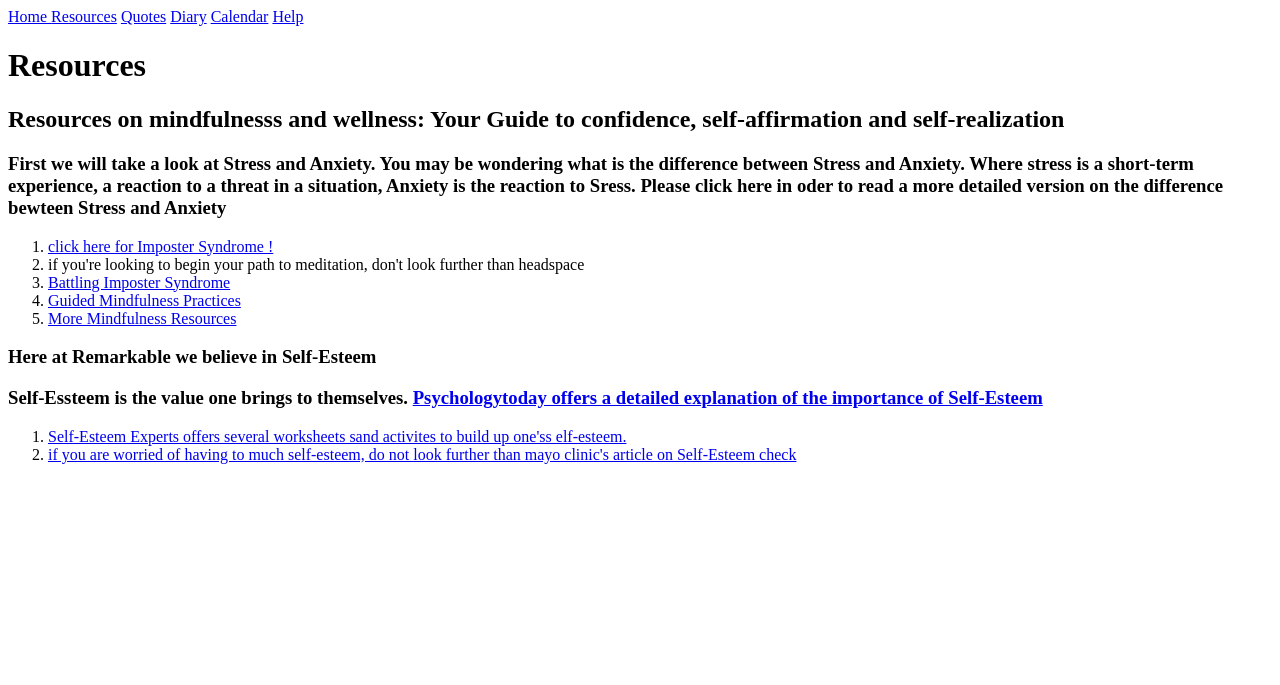
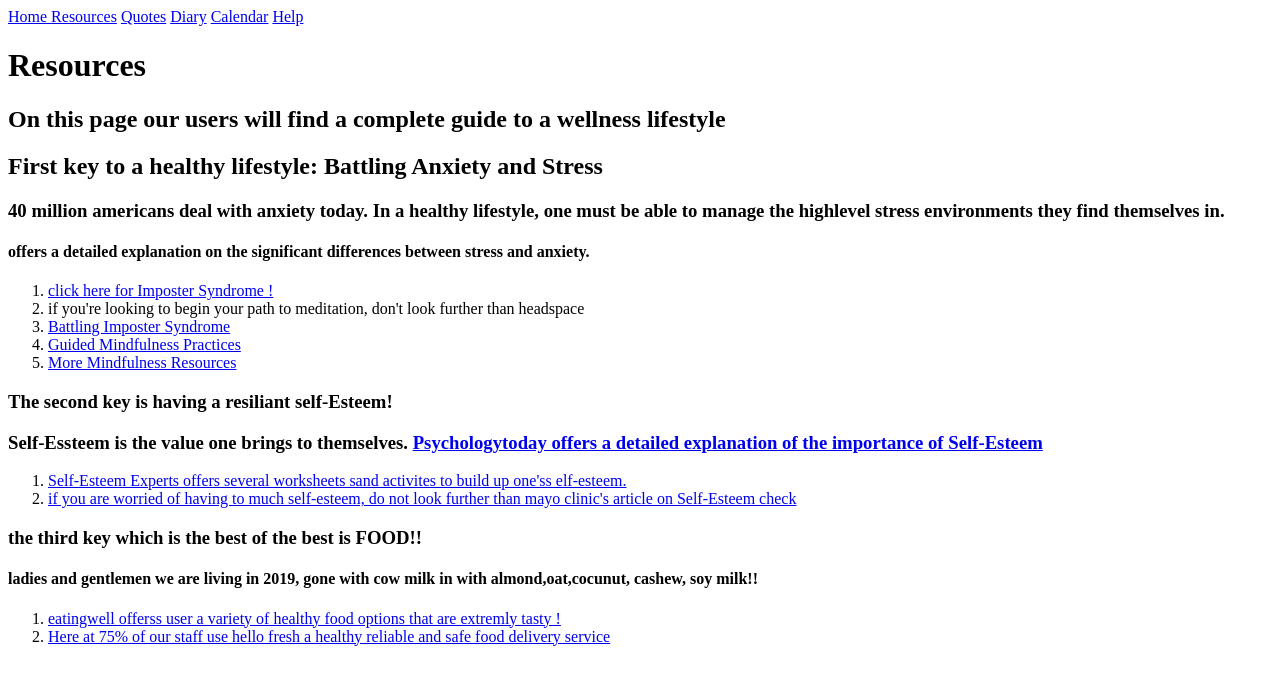
Before and after one commit to HalleClottey/RemarkableBecause, a Python web app: template Template/resources.html in a window 1280 px wide. Shown: the top 685 px of the page. Run offline with Jinja, Linux system fonts and the light colour scheme; the template is opened without the code that fills it, so the values that code supplies are empty.

Commit message:
updated resosurce.shtml
added food section and edited the welnessss part anda added more linksssm, etc.

```diff
--- a/Template/resources.html
+++ b/Template/resources.html
@@ -12,8 +12,10 @@
     <a href="./calendar">Calendar</a>
     <a href="./help">Help</a>
     <h1>Resources</h1>
-    <h2>Resources on mindfulnesss and wellness: Your Guide to confidence, self-affirmation and self-realization</h2>
-    <h3>First we will take a look at Stress and Anxiety. You may be wondering what is the difference between Stress and Anxiety. Where stress is a short-term experience, a reaction to a threat in a situation, Anxiety is the reaction to Sress. <a href="https://www.mentalhealthfirstaid.org/external/2018/06/stress-vs-anxiety/"></a> Please click here in oder to read a more detailed version on the difference bewteen Stress and Anxiety</h3>
+    <h2>On this page our users will find a complete guide to a wellness lifestyle </h2>
+    <h2>First key to a healthy lifestyle: Battling Anxiety and Stress</h2>
+    <h3> 40 million americans deal with anxiety today. In a healthy lifestyle, one must be able to manage the highlevel stress environments they find themselves in. </h2>
+      <h4> <a href="https://www.mentalhealthfirstaid.org/external/2018/06/stress-vs-anxiety/"></a> offers a detailed explanation on the significant differences between stress and anxiety.</h4>
     <ol>
       <li> <a href="https://www.themuse.com/advice/5-different-types-of-imposter-syndrome-and-5-ways-to-battle-each-one"> click here for Imposter Syndrome !</a></li>
       <li> <a href="https://www.headspace.com/blog/"></a> if you're looking to begin your path to meditation, don't look further than headspace</li>
@@ -21,11 +23,17 @@
       <li> <a href="https://www.umsystem.edu/totalrewards/wellness/mindfulness/mindfulness_practices">Guided Mindfulness Practices</a></li>
       <li> <a href="https://www.researchforwellness.com/mindfulness-resources">More Mindfulness Resources</a></li>
     </ol>
-    <h3>Here at Remarkable we believe in Self-Esteem</h3>
+    <h3>The second key is having a resiliant self-Esteem!</h3>
     <h3>Self-Essteem is the value one brings to themselves. <a href="https://www.psychologytoday.com/us/basics/self-esteem"> Psychologytoday offers a detailed explanation of the importance of Self-Esteem</a></h3>
     <ol>
       <li> <a href="http://www.self-esteem-experts.com/self-esteem-worksheets.html">Self-Esteem Experts offers several worksheets sand activites to build up one'ss elf-esteem.</a> </li>
       <li> <a href="https://www.mayoclinic.org/healthy-lifestyle/adult-health/in-depth/self-esteem/art-20047976">if you are worried of having to much self-esteem, do not look further than mayo clinic's article on Self-Esteem check</a></li>
     </ol>
+    <h3> the third key which is the best of the best is FOOD!! </h3>
+    <h4>ladies and gentlemen we are living in 2019, gone with cow milk in with almond,oat,cocunut, cashew, soy milk!!</h4>
+    <ol>
+      <li> <a href="http://www.eatingwell.com/recipes/"> eatingwell offerss user a variety of healthy food options that are extremly tasty !</a> </li>
+      <li> <a href="https://www.hellofresh.com/"> Here at 75% of our staff use hello fresh a healthy reliable and safe food delivery service </a> </li>
+    </ol>
   </body>
 </html>
```
